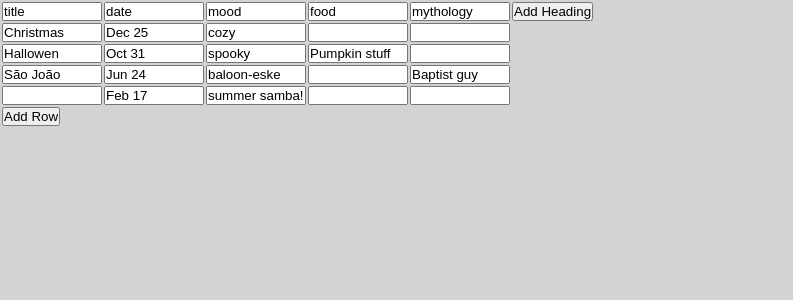
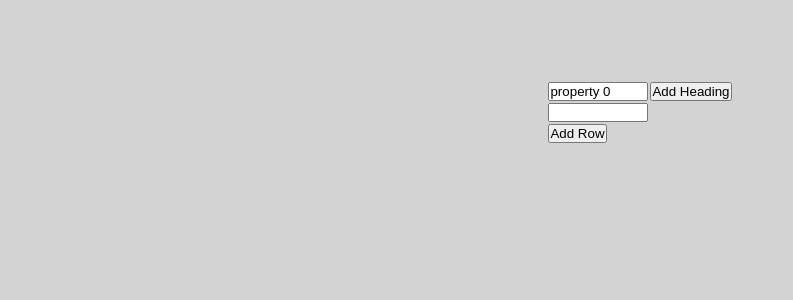
Before and after one commit to al-ptk/nosql-table, a React (Create React App) app: page / in a window 1280 px wide. Shown: the top 300 px of the page, without its empty margins (0-793 px from the left). Built offline with nearby package versions, Linux system fonts and the light colour scheme.

Commit message:
Make starting object to be empty

```diff
--- a/src/App.js
+++ b/src/App.js
@@ -2,14 +2,17 @@ import SchemaTable from './SchemaTable';
 import { GlobalStyle } from './styled-globals';
 import { getMockTable } from './mockTable';
 import { getAllKeys } from './helperFunctions';
+
+// const currentTable = getMockTable();
+const currentTable = [{ 'property 0': '' }];
 
 function App() {
   return (
     <>
       <GlobalStyle />
       <SchemaTable
-        headingsList={getAllKeys(getMockTable())}
-        rowsList={getMockTable()}
+        headingsList={getAllKeys(currentTable)}
+        rowsList={currentTable}
       />
     </>
   );
--- a/src/SchemaTable/NewSchemaTable.js
+++ b/src/SchemaTable/NewSchemaTable.js
@@ -2,6 +2,7 @@ import React from 'react';
 import { useState, useEffect } from 'react';
 import HeadingRow from './HeadingRow';
 import TableData, { AddRowButton } from './TableData';
+import { StyledTable } from './SchemaTable.styled';
 
 export function SchemaTable({ headingsList, rowsList }) {
   const [headings, setHeadings] = useState([]);
@@ -36,7 +37,7 @@ export function SchemaTable({ headingsList, rowsList }) {
   }
 
   return (
-    <table>
+    <StyledTable>
       <tbody>
         <HeadingRow
           headings={headings}
@@ -53,6 +54,6 @@ export function SchemaTable({ headingsList, rowsList }) {
 
         <AddRowButton addRow={addRow} />
       </tbody>
-    </table>
+    </StyledTable>
   );
 }
```
